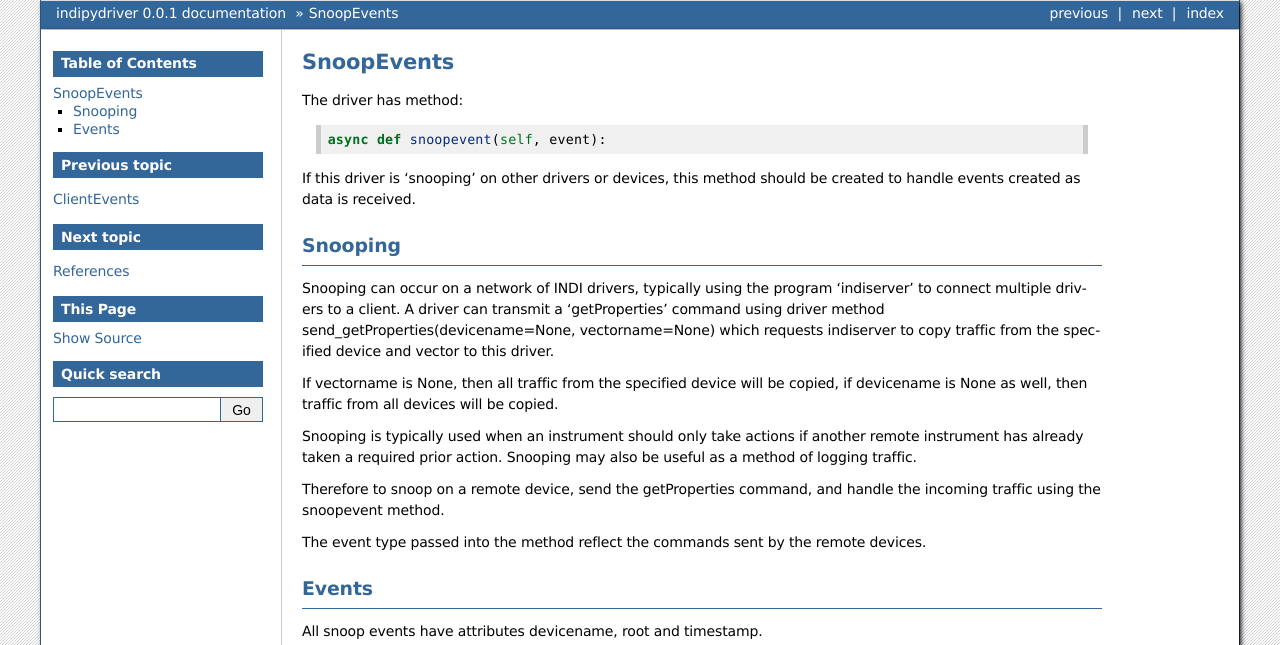
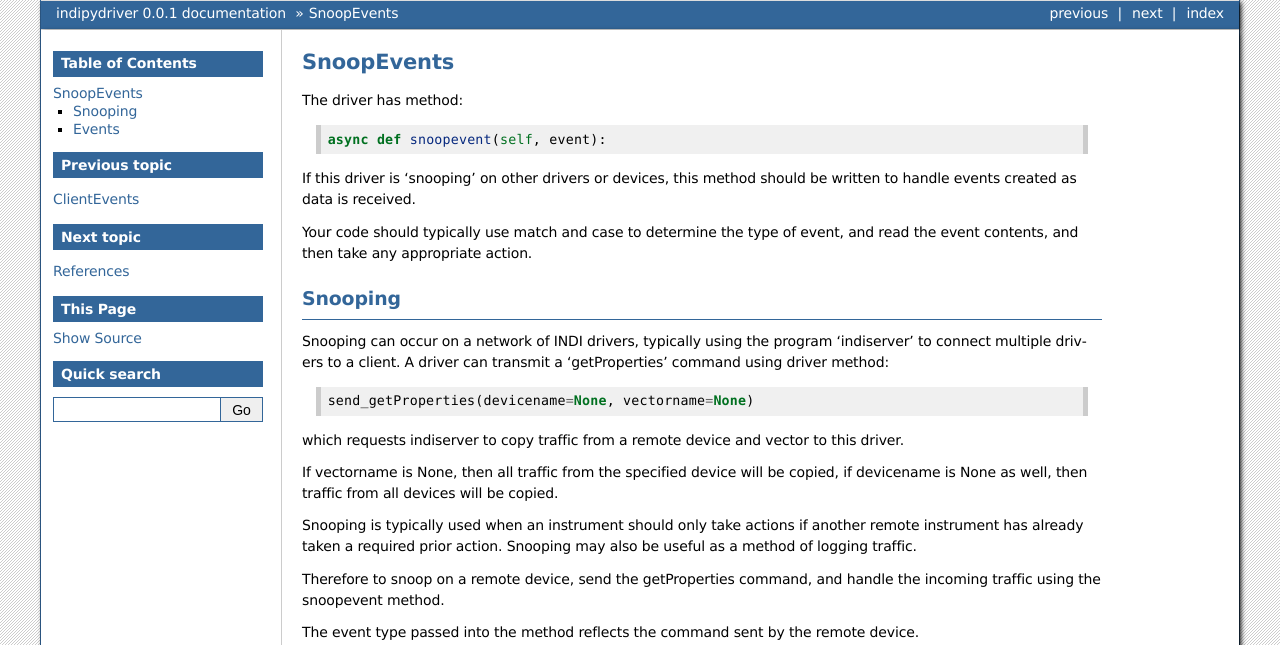
Before and after one commit to bernie-skipole/indipydriver, a Sphinx documentation site: the page built from docs/source/usage/snoopevents.rst, in a window 1280 px wide and 900 px high, cut to the strip 0-645 px from the top of the window. Built offline with Sphinx 7.4.7, drawn with Linux system fonts in a browser that asks for light colours.

Commit message:
Further docs

```diff
--- a/docs/source/usage/snoopevents.rst
+++ b/docs/source/usage/snoopevents.rst
@@ -6,12 +6,18 @@ The driver has method::
 
     async def snoopevent(self, event):
 
-If this driver is 'snooping' on other drivers or devices, this method should be created to handle events created as data is received.
+If this driver is 'snooping' on other drivers or devices, this method should be written to handle events created as data is received.
+
+Your code should typically use match and case to determine the type of event, and read the event contents, and then take any appropriate action.
 
 Snooping
 ^^^^^^^^
 
-Snooping can occur on a network of INDI drivers, typically using the program 'indiserver' to connect multiple drivers to a client.  A driver can transmit a 'getProperties' command using driver method send_getProperties(devicename=None, vectorname=None) which requests indiserver to copy traffic from the specified device and vector to this driver.
+Snooping can occur on a network of INDI drivers, typically using the program 'indiserver' to connect multiple drivers to a client.  A driver can transmit a 'getProperties' command using driver method::
+
+    send_getProperties(devicename=None, vectorname=None)
+
+which requests indiserver to copy traffic from a remote device and vector to this driver.
 
 If vectorname is None, then all traffic from the specified device will be copied, if devicename is None as well, then traffic from all devices will be copied.
 
@@ -19,7 +25,7 @@ Snooping is typically used when an instrument should only take actions if anothe
 
 Therefore to snoop on a remote device, send the getProperties command, and handle the incoming traffic using the snoopevent method.
 
-The event type passed into the method reflect the commands sent by the remote devices.
+The event type passed into the method reflects the command sent by the remote device.
 
 Events
 ^^^^^^
```
